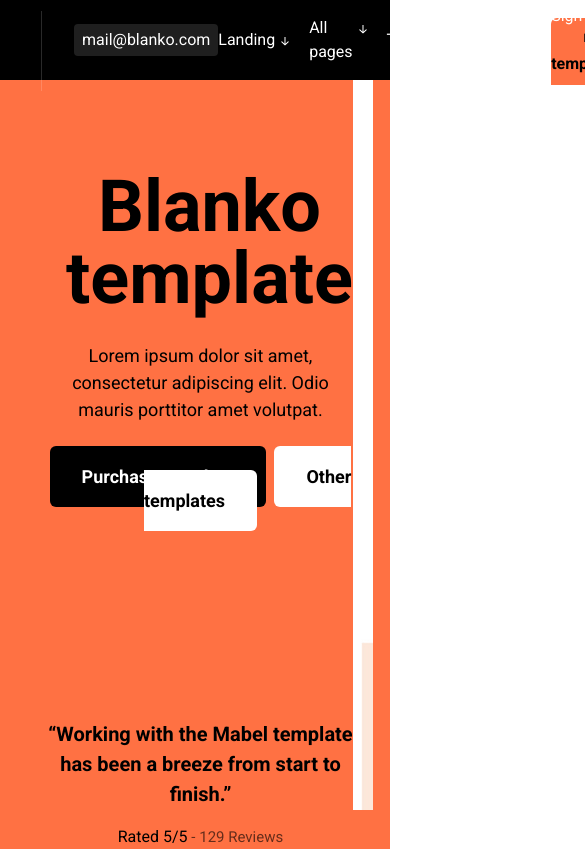
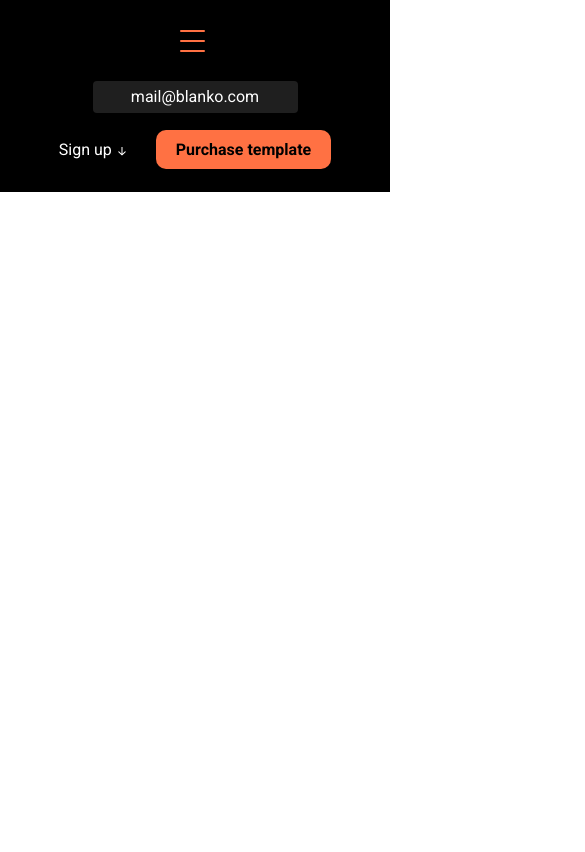
Before and after one commit to m1lkyway123/blanko, a plain HTML site: page index.html in a window 390 px wide. Shown: the top 852 px of the page, 585 px wide, since content can reach past the window. Drawn offline with Linux system fonts and the light colour scheme.

Commit message:
added responsive header

```diff
--- a/assets/css/style.css
+++ b/assets/css/style.css
@@ -29,6 +29,43 @@ ul, a {
 .header__content {
     justify-content: space-between;
     height: 80px;
+}
+.header__burger-btn {
+    display: none;
+    width: 40px;
+    height: 40px;
+    margin: 0 auto;
+    border: none;
+    background-color: transparent;
+    position: relative;
+    z-index: 2;
+}
+.header__burger-btn span {
+    position: absolute;
+    width: 25px;
+    height: 2px;
+    border-radius: 15px;
+    background-color: #FF7143;
+    left: 5px;
+    transition: transform .5s, opacity .5s, background-color .5s;
+}
+.header__burger-btn span:nth-child(1) {
+    transform: translateY(-10px);
+}
+.header__burger-btn span:nth-child(3) {
+    transform: translateY(10px);
+}
+.header.open .header__burger-btn span {
+    background-color: #000;
+}
+.header.open .header__burger-btn span:nth-child(1){
+    transform: translateY(0) rotate(45deg);
+}
+.header.open .header__burger-btn span:nth-child(2) {
+    opacity: 0;
+}
+.header.open .header__burger-btn span:nth-child(3) {
+    transform: translateY(0) rotate(-45deg);
 }
 .header__logo {
     padding-right: 32px;
@@ -523,3 +560,97 @@ ul, a {
 .footer__designed span {
     color: #FF7143;
 }
+
+
+
+@media (max-width: 1005px) {
+    .header__content {
+        display: block;
+        height: auto;
+        padding: 20px 5px;
+    }
+    .header__left {
+        display: block;
+        text-align: center;
+    }
+    .header__logo {
+        padding-right: 0;
+        margin-bottom: 5px;
+    }
+    .header__email {
+        width: 40%;
+        margin: 0 auto 5px;
+        min-width: 205px;
+    }
+    .header__menu {
+        margin-right: 0;
+        margin-bottom: 15px;
+    }
+    .header__menu-list {
+        justify-content: center;
+    }
+    .header__right {
+        display: block;
+    }
+    .header__sign {
+        padding-left: 0;
+        text-align: center;
+    }
+    .header__sign::before, .header__logo::after {
+        position: static;
+    }
+    .header__purchase {
+        padding: 10px 20px;
+        border-radius: 10px;
+    }
+}
+
+
+@media (max-width: 768px) {
+    .header__burger-btn {
+        display: block;
+    }
+    .header__menu {
+        position: absolute;
+        left: 0;
+        top: -240px;
+        width: 100%;
+        height: 240px;
+        background-color: #FF7143;
+        padding: 74px 20px 20px 20px;
+        transition: transform .5s;
+        text-align: center;
+        z-index: 1;
+    }
+    .header__menu-list {
+        display: block;
+    }
+    .header__menu-list li + li {
+        margin-left: 0;
+        border-top: 1px solid #000;
+        margin-top: 5px;
+    }
+    .header__menu-link {
+        color: #000;
+        font-size: 18px;
+        display: block;
+        padding: 12px 0;
+    }
+    .header.open .header__menu {
+        transform: translateY(100%);
+    }
+
+
+    .header__menu-list li {
+        padding-right: 0;
+    }
+    .header__menu-list li::after {
+        position: static;
+    }
+    .header__sign {
+        margin-bottom: 10px;
+    }
+    .header__email {
+        margin-bottom: 25px;
+    }
+}
--- /dev/null
+++ b/assets/js/main.js
@@ -0,0 +1,5 @@
+document.addEventListener("DOMContentLoaded", function() {
+    document.getElementById("burger").addEventListener("click", function() {
+        document.querySelector("header").classList.toggle("open")
+    })
+})
--- a/index.html
+++ b/index.html
@@ -10,11 +10,16 @@
     <link href="https://fonts.googleapis.com/css2?family=Roboto:wght@400;700&display=swap" rel="stylesheet">
     <link href="assets/css/reset.css" rel="stylesheet">
     <link href="assets/css/style.css" rel="stylesheet">
+
+    <script defer src="assets/js/main.js"></script>
 </head>
 <body>
     <header class="header">
         <div class="container">
             <div class="header__content">
+                <button class="header__burger-btn" id="burger">
+                    <span></span><span></span><span></span>
+                </button>
                 <div class="header__left">
                     <div class="header__logo logo">
                         <a href="#"><img src="assets/images/logo.svg" alt=""></a>
@@ -26,9 +31,9 @@
                 <div class="header__right">
                     <nav class="header__menu">
                         <ul class="header__menu-list">
-                            <li><a href="#">Landing</a></li>
-                            <li><a href="#">All pages</a></li>
-                            <li><a href="#">Template</a></li>
+                            <li><a class="header__menu-link" href="#">Landing</a></li>
+                            <li><a class="header__menu-link" href="#">All pages</a></li>
+                            <li><a class="header__menu-link" href="#">Template</a></li>
                         </ul>
                     </nav>
                     <div class="header__sign">
@@ -39,7 +44,7 @@
             </div>
         </div>
     </header>
-    <main class="main">
+    <!-- <main class="main">
         <section class="template">
             <div class="container">
                 <div class="template__content">
@@ -297,6 +302,6 @@
                 </div>
             </div>
         </div>
-    </footer>
+    </footer> -->
 </body>
 </html>
```
